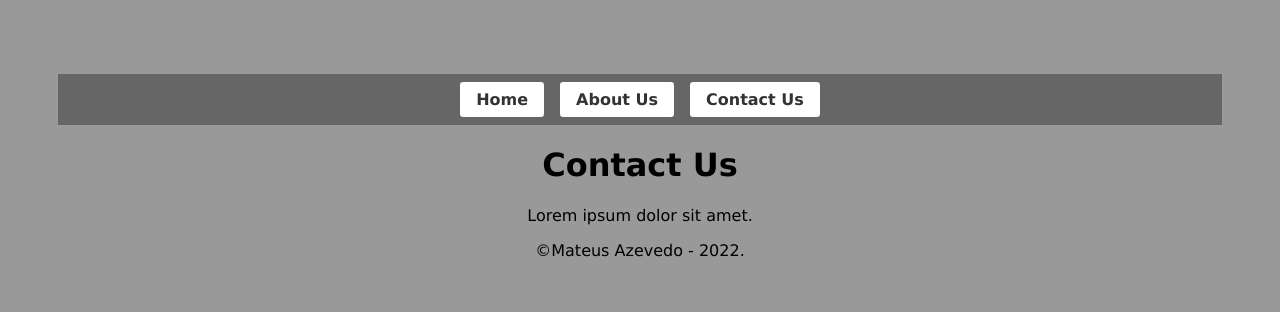
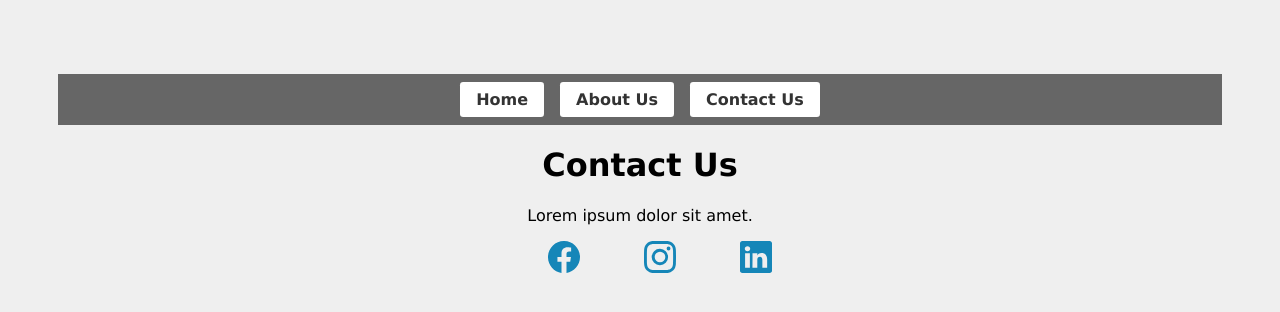
Before and after one commit to mateuscorreiaazevedo/react, a React (Create React App) app in the folder my-project/: page /contact in a window 1280 px wide. Shown: the top 312 px of the page. Built offline with nearby package versions, Linux system fonts and the light colour scheme.

Commit message:
react teorico finalizado

```diff
--- a/my-project/package.json
+++ b/my-project/package.json
@@ -12,6 +12,7 @@
     "babel-plugin-macros": "^3.1.0",
     "react": "^18.0.0",
     "react-dom": "^18.0.0",
+    "react-icons": "^4.3.1",
     "react-router-dom": "^6.3.0",
     "react-scripts": "5.0.0",
     "web-vitals": "^2.1.4"
--- a/my-project/src/components/Aula10/layout/Footer.jsx
+++ b/my-project/src/components/Aula10/layout/Footer.jsx
@@ -1,8 +1,14 @@
+import { BsFacebook, BsInstagram, BsLinkedin } from "react-icons/bs";
+import styles from './Footer.module.css'
 export function Footer() {
 
     return (
         <footer>
-            <p>©Mateus Azevedo - 2022.</p>
+            <ul className={styles.SocialList}>
+                <li><BsFacebook/></li>
+                <li><BsInstagram /></li>
+                <li><BsLinkedin /></li>
+            </ul>
         </footer>
     )
 }
--- /dev/null
+++ b/my-project/src/components/Aula10/layout/Footer.module.css
@@ -0,0 +1,18 @@
+.SocialList {
+    display: flex;
+    list-style: none;
+    align-items: center;
+    justify-content: center;
+}
+
+.SocialList li {
+    margin: 0 1em;
+    font-size: 2em;
+    color: #1586B8;
+
+}
+.SocialList li:hover {
+    cursor: pointer;
+    color: #000;
+    transition: all 800ms ease;
+}
--- a/my-project/src/components/Aula10/layout/Navbar.module.css
+++ b/my-project/src/components/Aula10/layout/Navbar.module.css
@@ -1,4 +1,4 @@
-ul {
+nav ul {
     display: flex;
     list-style-type: none;
     background-color: #666;
--- a/my-project/src/index.css
+++ b/my-project/src/index.css
@@ -1,5 +1,5 @@
 body {
   padding: 50px;
-  background-color: #999;
+  background-color: #efefef;
   font-family: Verdana, Geneva, Tahoma, sans-serif;
 }
```
Also changed, not shown: my-project/src/components/Aula11/Icons.jsx (added), 1 other file (tests, documents, lock files or other folders).
